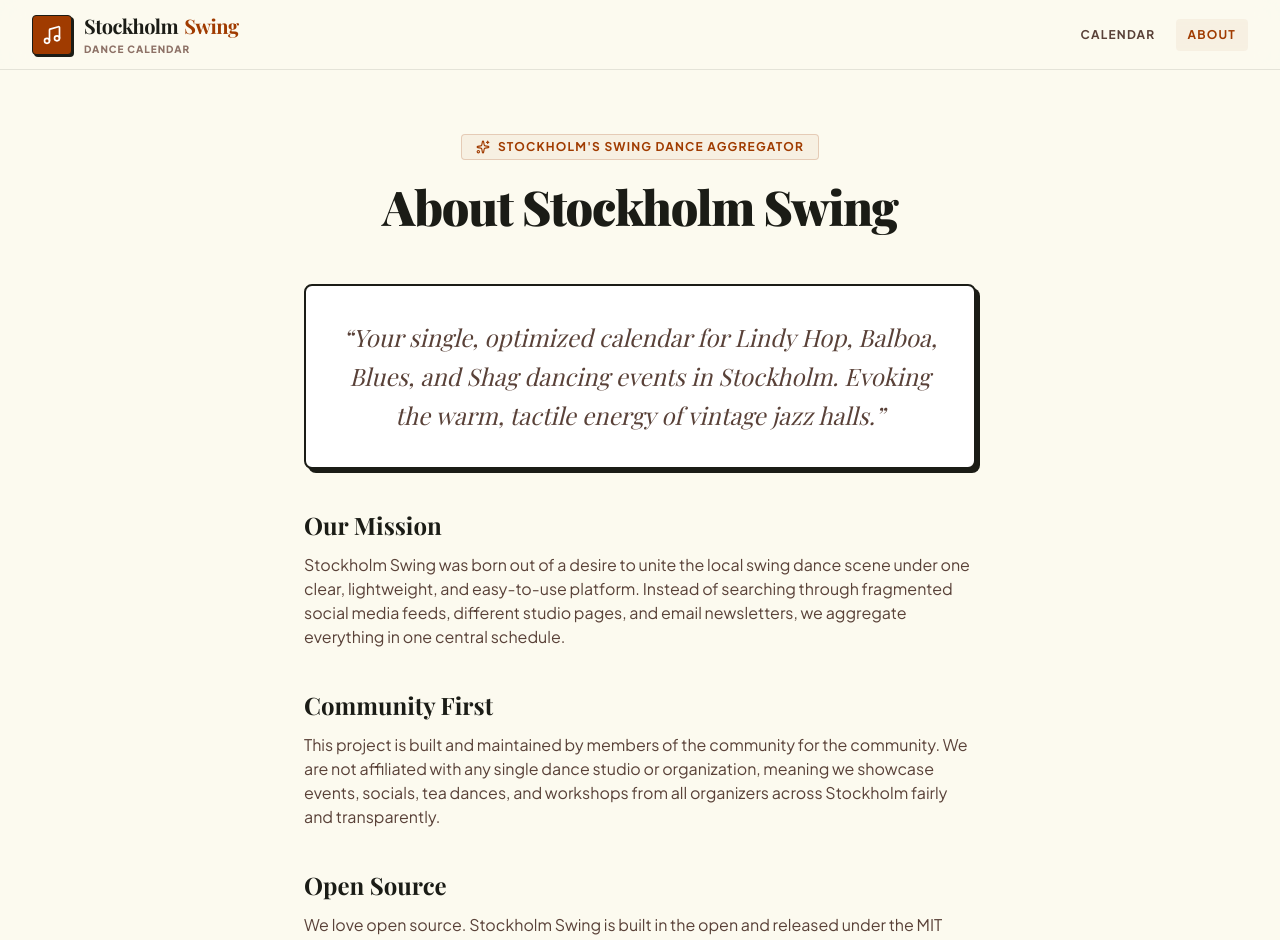
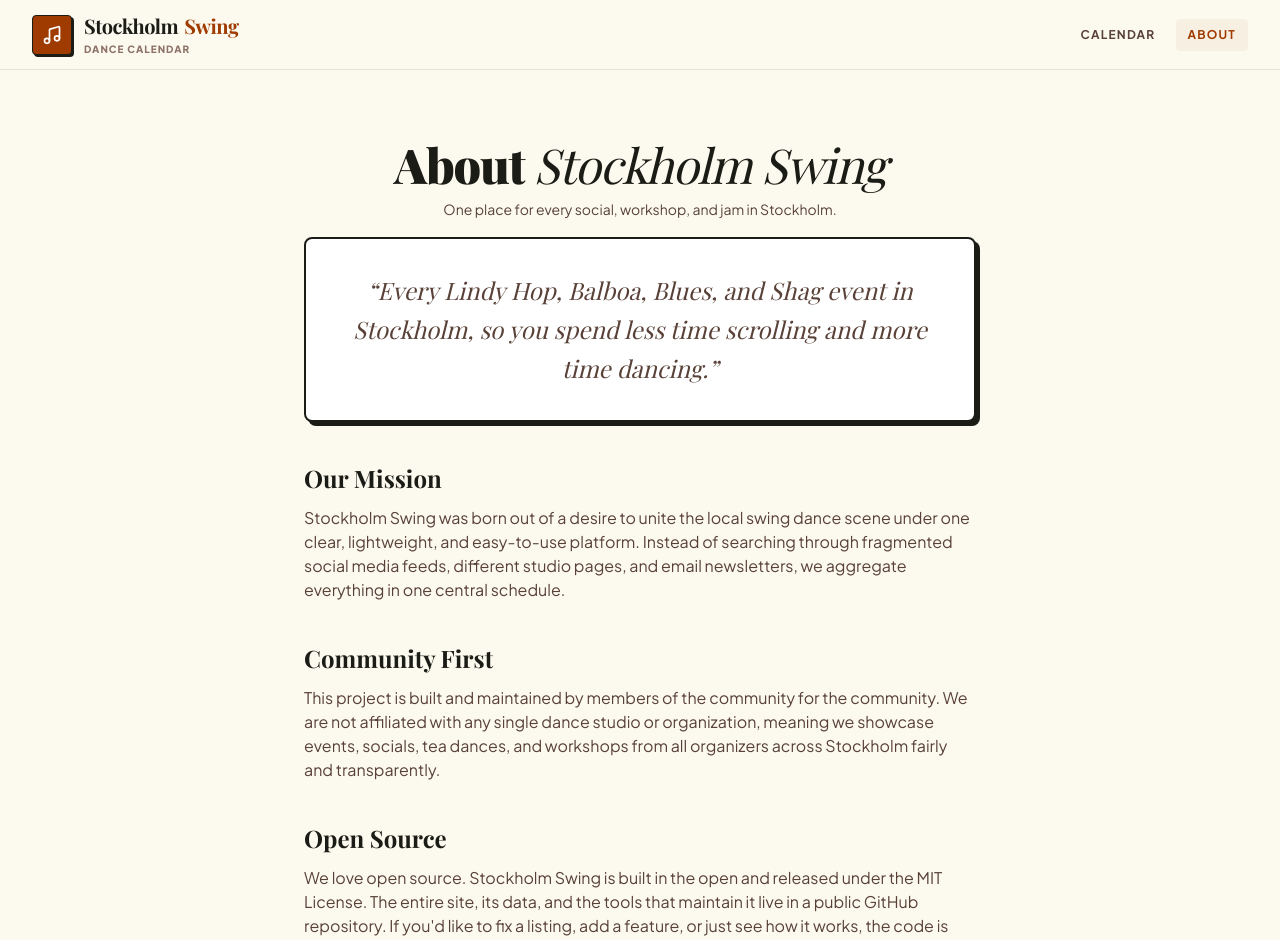
Before and after one commit to mikez/swsthlm, a Next.js app: page /about in a window 1280 px wide. Shown: the top 940 px of the page. Built offline with nearby package versions, Linux system fonts and the light colour scheme; a web font is replaced by a local one.

Commit message:
Refresh about page copy for warmth and clarity (#98)
Co-authored-by: Claude Sonnet 4.6 <noreply@anthropic.com>

```diff
--- a/src/app/about/page.tsx
+++ b/src/app/about/page.tsx
@@ -1,11 +1,11 @@
 import React from 'react';
-import { Sparkles, Code } from 'lucide-react';
+import { Code } from 'lucide-react';
 import type { Metadata } from 'next';
 
 export const metadata: Metadata = {
   title: 'About | Stockholm Swing',
   description:
-    'Stockholm\'s single, optimized calendar and aggregator for Lindy Hop, Balboa, Blues, and Shag dancing events and workshops.',
+    'One place for every Lindy Hop, Balboa, Blues, and Shag social, workshop, and jam in Stockholm.',
 };
 
 export default function AboutPage() {
@@ -13,20 +13,19 @@ export default function AboutPage() {
     <div className="max-w-7xl mx-auto px-4 sm:px-6 lg:px-8 py-16 w-full">
       <div className="max-w-2xl mx-auto">
         {/* Hero Title */}
-        <div className="mb-12 text-center">
-          <div className="inline-flex items-center gap-2 px-3.5 py-1 rounded border border-[var(--primary)]/20 bg-[var(--primary)]/5 text-[var(--primary)] font-sans text-xs font-bold uppercase tracking-widest mb-4">
-            <Sparkles className="w-3.5 h-3.5" />
-            Stockholm&apos;s Swing Dance Aggregator
-          </div>
-          <h1 className="font-serif text-4xl md:text-5xl font-black tracking-tight text-[var(--on-surface)] leading-tight">
-            About Stockholm Swing
+        <div className="text-center mb-4 mt-0">
+          <h1 className="font-serif text-3xl md:text-4xl lg:text-5xl font-black tracking-tight text-[var(--on-surface)] leading-tight">
+            About <span className="italic font-normal">Stockholm Swing</span>
           </h1>
+          <p className="mt-1 font-sans text-xs md:text-sm text-[var(--on-surface-variant)] leading-relaxed max-w-md mx-auto">
+            One place for every social, workshop, and jam in Stockholm.
+          </p>
         </div>
 
-        {/* Intro Description Card - Static Neobrutalist Shadow */}
+        {/* Intro Description Card */}
         <div className="p-8 rounded-lg border-2 border-[var(--on-surface)] bg-[var(--surface-container-lowest)] shadow-[4px_4px_0px_0px_var(--on-surface)] mb-10 text-center">
-          <p className="font-serif text-xl md:text-2xl text-[var(--on-surface)] leading-relaxed italic text-[var(--on-surface-variant)]">
-            &ldquo;Your single, optimized calendar for Lindy Hop, Balboa, Blues, and Shag dancing events in Stockholm. Evoking the warm, tactile energy of vintage jazz halls.&rdquo;
+          <p className="font-serif text-xl md:text-2xl leading-relaxed italic text-[var(--on-surface-variant)]">
+            &ldquo;Every Lindy Hop, Balboa, Blues, and Shag event in Stockholm, so you spend less time scrolling and more time dancing.&rdquo;
           </p>
         </div>
 
@@ -53,8 +52,8 @@ export default function AboutPage() {
           <section>
             <h3 className="font-serif text-2xl font-bold text-[var(--on-surface)] mb-3">Open Source</h3>
             <p className="text-[15px] sm:text-base mb-4">
-              We love open source. Stockholm Swing is built in the open and released under the MIT License —
-              the entire site, its data, and the tools that maintain it live in a public GitHub repository.
+              We love open source. Stockholm Swing is built in the open and released under the MIT License.
+              The entire site, its data, and the tools that maintain it live in a public GitHub repository.
               If you&apos;d like to fix a listing, add a feature, or just see how it works, the code is right there.
               Contributions are welcome.
             </p>
```
